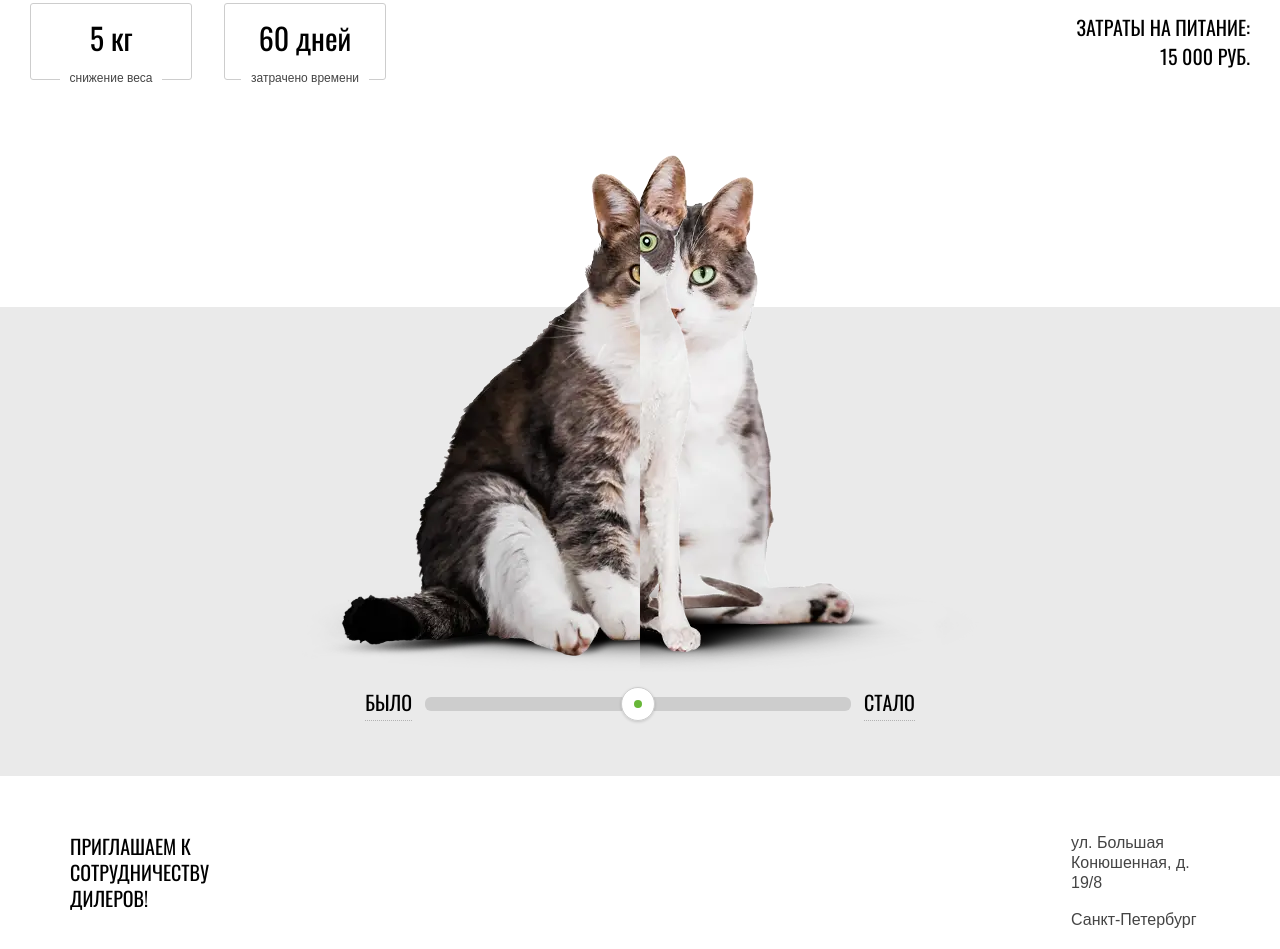
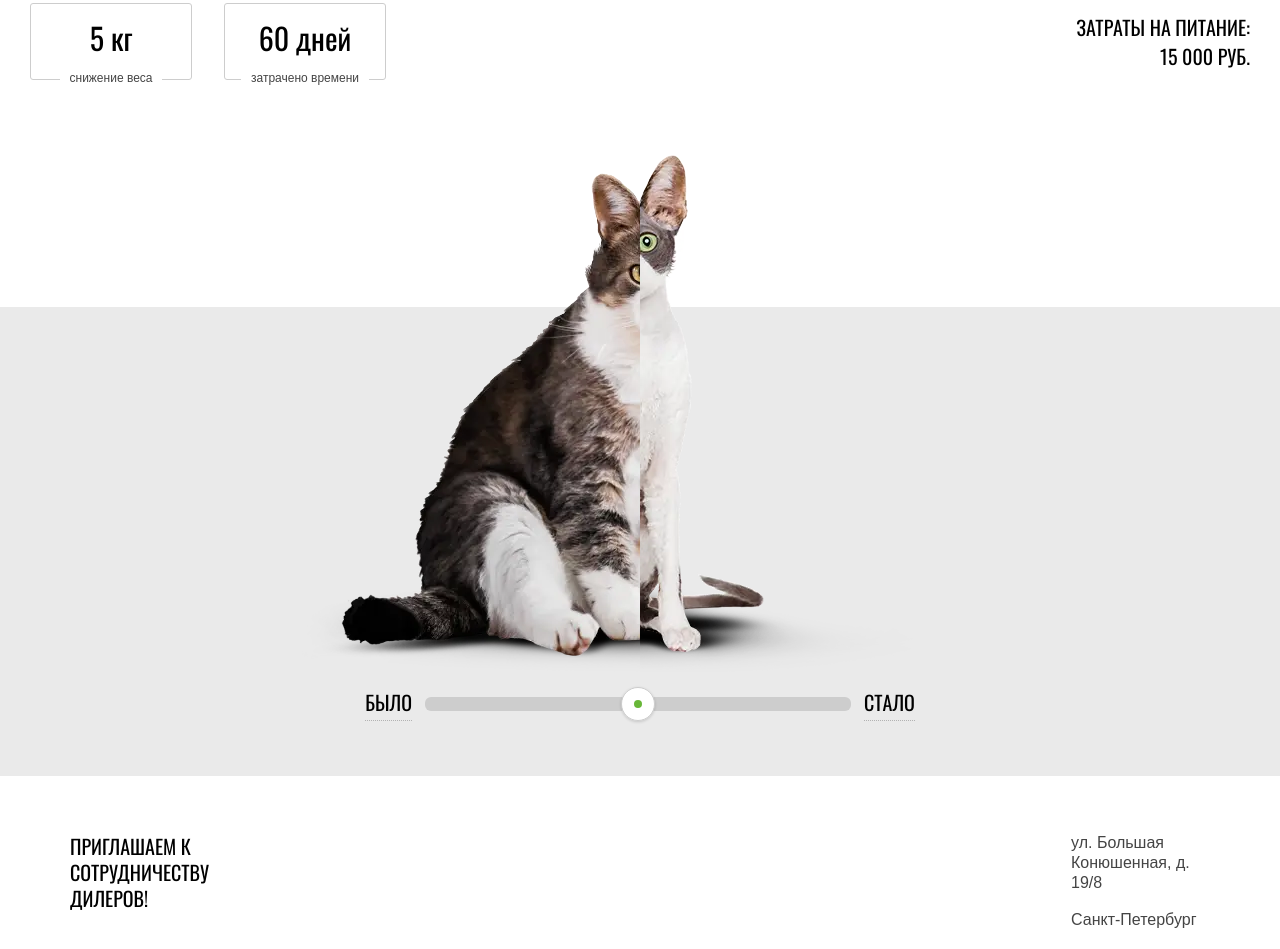
Before and after one commit to elshanamazov/cat-energy, a plain HTML site: page docs/index.html in a window 1280 px wide. Shown: the part 2778-3727 px from the top of the page. Drawn offline with Linux system fonts and the light colour scheme.

Commit message:
update slider

```diff
--- a/app/scss/blocks/example.scss
+++ b/app/scss/blocks/example.scss
@@ -240,7 +240,7 @@
       clip-path: inset(0 var(--slider-value-before, 0) 0 0);
 
       @include media($md) {
-        clip-path: inset(0 calc(50% - var(--slider-value-before, 0)) 0 0);
+        clip-path: inset(0 calc(100% - var(--slider-value, 50%)) 0 0);
       }
     }
   }
--- a/docs/index.html
+++ b/docs/index.html
@@ -5,7 +5,7 @@
   <meta charset="UTF-8">
   <meta name="viewport" content="width=device-width, initial-scale=1.0">
   <title>Cat Energy</title>
-  <link rel="stylesheet" href="css/main.css?t=1657922576496">
+  <link rel="stylesheet" href="css/main.css?t=1658148279876">
 </head>
 
 <body>
@@ -246,7 +246,7 @@
       slider.style.setProperty('--slider-value', sliderRange.value + '%');
     }
   </script>
-  <script src="js/main.js?t=1657922576496"></script>
+  <script src="js/main.js?t=1658148279876"></script>
 </body>
 
 </html>
```
Also changed, not shown: docs/css/main.css.
